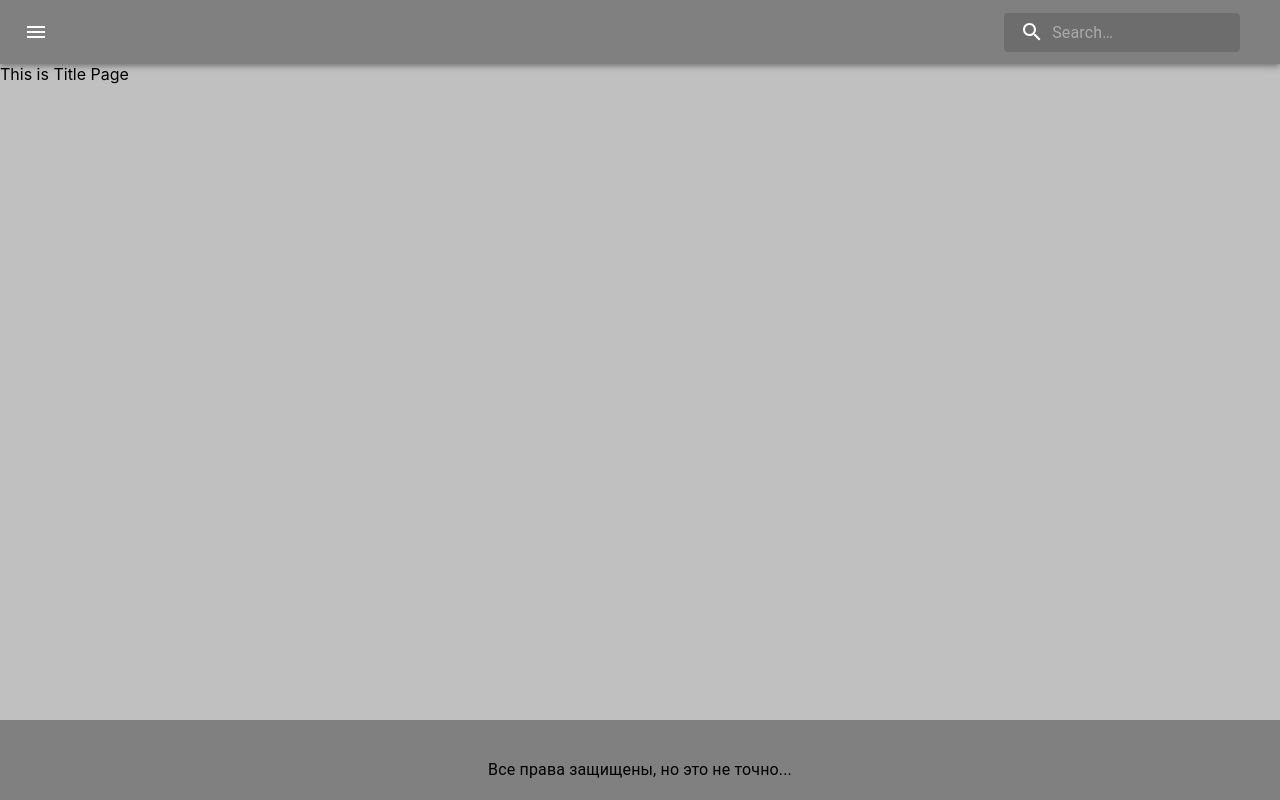
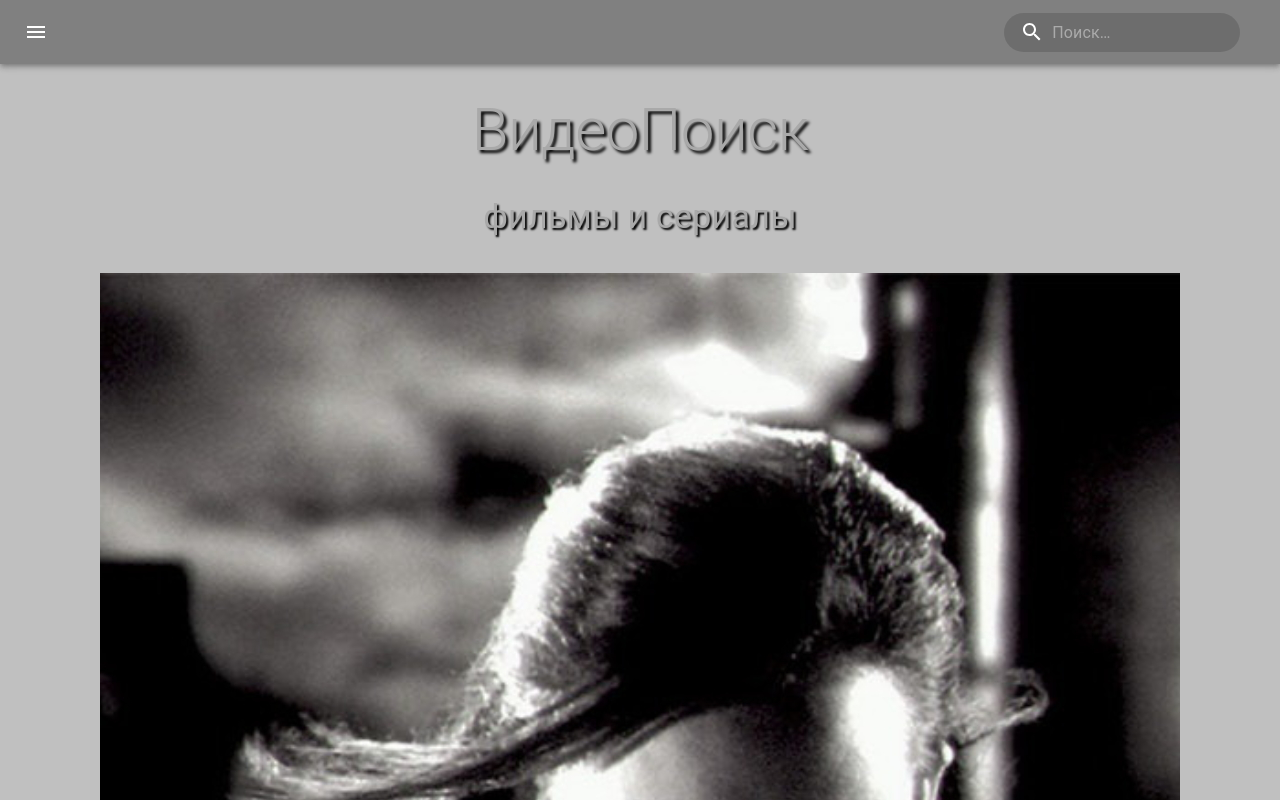
Before and after one commit to Hamersly/new-movie-searcher, a React (Create React App) app: page /search_results in a window 1280 px wide. Shown: the top 800 px of the page. Built offline with nearby package versions, Linux system fonts and the light colour scheme.

Commit message:
Title page img and button to up

```diff
--- a/src/components/ContentList/ContentList.tsx
+++ b/src/components/ContentList/ContentList.tsx
@@ -4,6 +4,9 @@ import Pagination from "@mui/material/Pagination";
 import {Loader} from "../Loader/Loader";
 import {CLBox, CLContainer} from "./ContentList.styles";
 import {HandleChangeFunc} from "../../types/types";
+import Fab from '@mui/material/Fab';
+import KeyboardArrowUpIcon from '@mui/icons-material/KeyboardArrowUp';
+import {ScrollTop} from "../ScrollTop/ScrollTop";
 
 interface Props {
   format: string;
@@ -18,7 +21,7 @@ export const ContentList: FC<Props> = ({format, page, results, total_pages, hand
   return (
     <CLContainer>
       {results && <CLBox>
-        <Pagination count={total_pages > 100 ? 100 : total_pages} siblingCount={1} page={page} onChange={handleChange}/>
+        <Pagination count={total_pages > 100 ? 100 : total_pages} siblingCount={0} page={page} onChange={handleChange}/>
       </CLBox>}
       {results ? results.map((result: any) =>
           <ContentUnit format={format} content={result} key={result.id}/>)
@@ -26,8 +29,13 @@ export const ContentList: FC<Props> = ({format, page, results, total_pages, hand
         <Loader/>
       }
       {results && <CLBox>
-        <Pagination count={total_pages > 100 ? 100 : total_pages} siblingCount={1} page={page} onChange={handleChange}/>
+        <Pagination count={total_pages > 100 ? 100 : total_pages} siblingCount={0} page={page} onChange={handleChange}/>
       </CLBox>}
+      <ScrollTop>
+        <Fab size="medium" aria-label="scroll back to top">
+          <KeyboardArrowUpIcon/>
+        </Fab>
+      </ScrollTop>
     </CLContainer>
   );
 };
--- /dev/null
+++ b/src/components/ScrollTop/ScrollTop.styled.ts
@@ -0,0 +1,8 @@
+import {styled} from '@mui/material/styles';
+import Box from '@mui/material/Box';
+
+export const ScrollBox = styled(Box)`
+  position: fixed;
+  bottom: 110px;
+  right: 25px;
+`
--- /dev/null
+++ b/src/components/ScrollTop/ScrollTop.tsx
@@ -0,0 +1,42 @@
+import * as React from 'react';
+import {FC} from 'react';
+import useScrollTrigger from '@mui/material/useScrollTrigger';
+import Fade from '@mui/material/Fade';
+import {ScrollBox} from "./ScrollTop.styled";
+
+interface Props {
+  window?: () => Window;
+  children: React.ReactElement;
+}
+
+export const ScrollTop: FC<Props> = ({children, window}) => {
+  const trigger = useScrollTrigger({
+    target: window ? window() : undefined,
+    disableHysteresis: true,
+    threshold: 100,
+  });
+
+  const handleClick = (event: React.MouseEvent<HTMLDivElement>) => {
+    console.log('Scroll!!!!')
+    const anchor = (
+      (event.target as HTMLDivElement).ownerDocument || document
+    ).querySelector('#back-to-top-anchor');
+
+    if (anchor) {
+      anchor.scrollIntoView({
+        block: 'center',
+      });
+    }
+  };
+
+  return (
+    <Fade in={trigger}>
+      <ScrollBox
+        onClick={handleClick}
+        role="presentation"
+      >
+        {children}
+      </ScrollBox>
+    </Fade>
+  );
+}
--- a/src/components/Search/Search.styles.ts
+++ b/src/components/Search/Search.styles.ts
@@ -3,7 +3,7 @@ import InputBase from "@mui/material/InputBase";
 
 export const SearchTag = styled('div')(({theme}) => ({
   position: 'relative',
-  borderRadius: theme.shape.borderRadius,
+  borderRadius: '50px',
   backgroundColor: alpha(theme.palette.common.black, 0.15),
   '&:hover': {
     backgroundColor: alpha(theme.palette.common.white, 0.25),
--- a/src/components/Search/Search.tsx
+++ b/src/components/Search/Search.tsx
@@ -31,8 +31,8 @@ export const Search: FC = () => {
         <SearchIcon sx={{color: "white"}}/>
       </SearchIconWrapper>
       <StyledInputBase sx={{color: "white"}}
-                       placeholder="Search…"
-                       inputProps={{'aria-label': 'search'}}
+                       placeholder="Поиск…"
+                       inputProps={{'aria-label': 'поиск'}}
                        value={query}
                        onChange={(e) => setQuery(e.target.value)}
                        onKeyDown={handleSubmit}
--- a/src/pages/TitlePage/TitlePage.styles.ts
+++ b/src/pages/TitlePage/TitlePage.styles.ts
@@ -1,7 +1,24 @@
 import {styled} from '@mui/material/styles';
-import {Box} from "@mui/material";
+import {Box, Typography} from "@mui/material";
 
 export const TitleBox = styled(Box)`
   display: flex;
-  height: 82vh;
+  flex-direction: column;
+  align-items: center;
 `
+
+export const TitleOneTopography = styled(Typography)`
+  text-align: center;
+  margin-top: 30px;
+  color: #A9A9A9;
+  text-shadow: 3px 3px 3px black;
+`
+export const TitleTwoTopography = styled(Typography)`
+  text-align: center;
+  margin-top: 30px;
+  color: #A9A9A9;
+  text-shadow: 2px 2px 2px black;
+`
+export const TitleImgBox = styled(Box)`
+  margin: 35px;
+`
--- a/src/pages/TitlePage/TitlePage.tsx
+++ b/src/pages/TitlePage/TitlePage.tsx
@@ -1,10 +1,23 @@
-import {FC} from "react";
-import {TitleBox} from "./TitlePage.styles";
+import React, {FC} from "react";
+import {TitleBox, TitleImgBox, TitleOneTopography, TitleTwoTopography} from "./TitlePage.styles";
+import image from "../../assets/titlePoster.jpg"
 
 export const TitlePage: FC = () => {
   return (
     <TitleBox>
-      This is Title Page
+      <TitleOneTopography variant="h2">
+        ВидеоПоиск
+      </TitleOneTopography>
+      <TitleTwoTopography variant="h4">
+        фильмы и сериалы
+      </TitleTwoTopography>
+      <TitleImgBox>
+        <img
+          width="100%"
+          alt=''
+          src={image}
+        />
+      </TitleImgBox>
     </TitleBox>
   );
 };
```
Also changed, not shown: src/assets/titlePoster.jpg (added).
